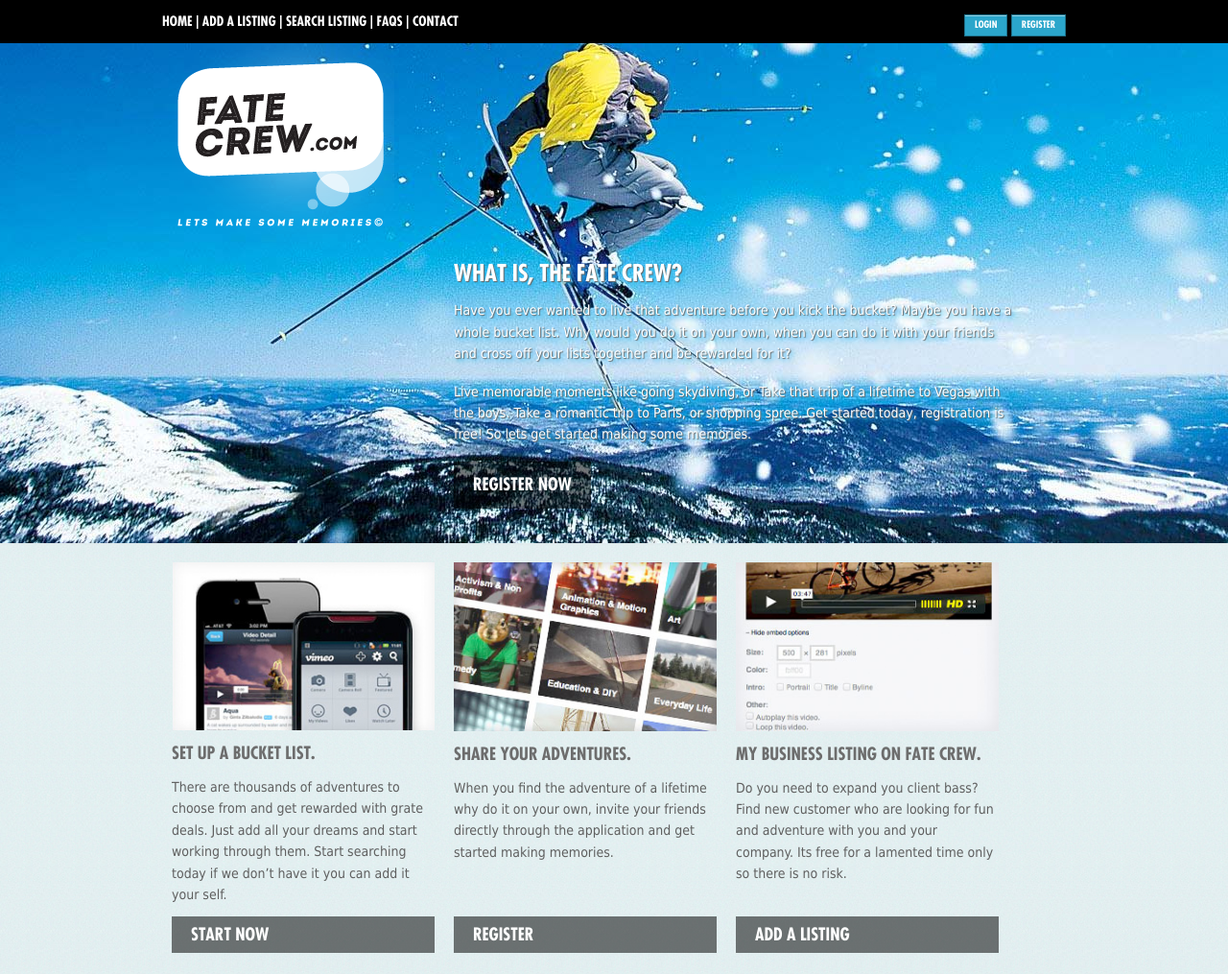
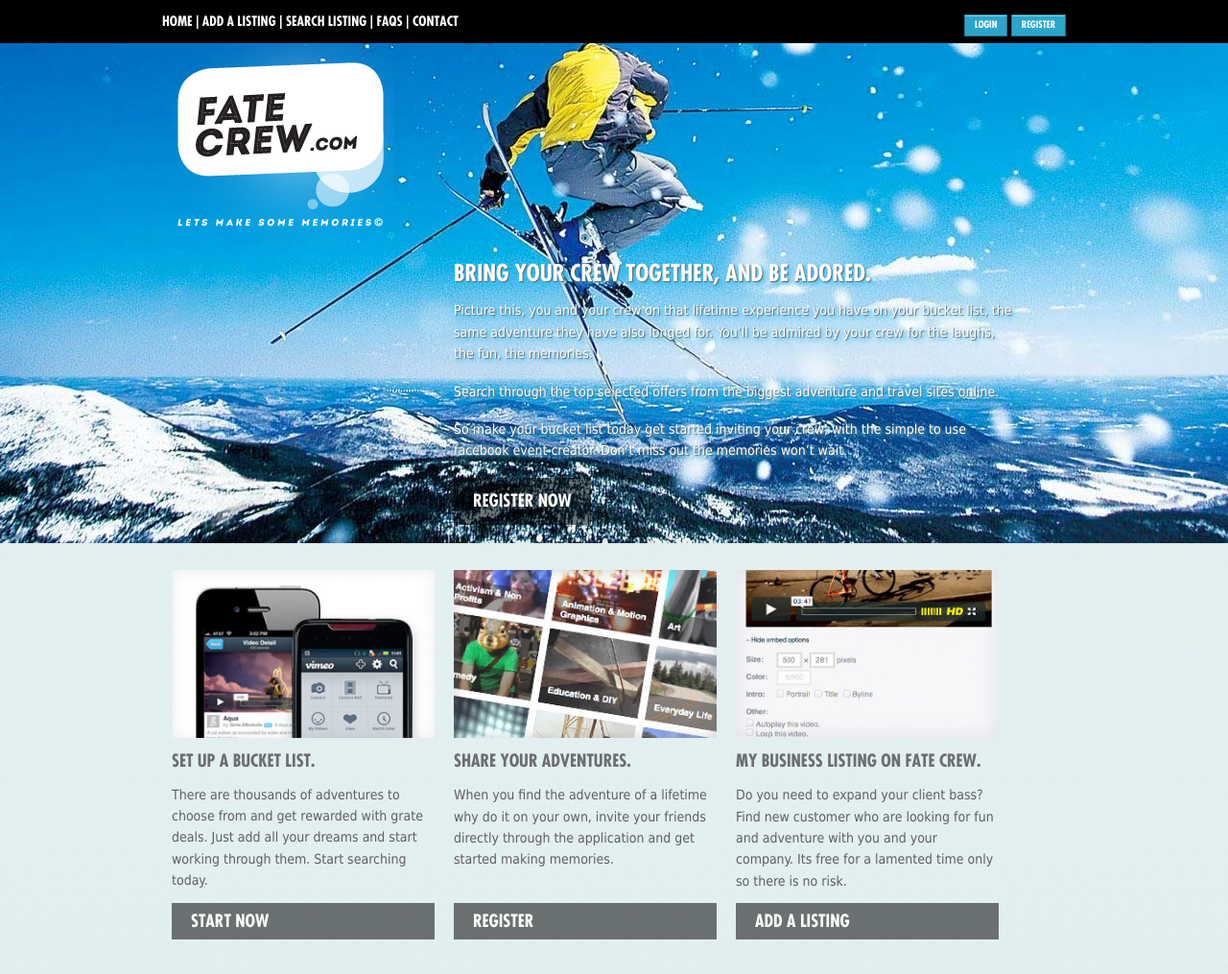
Before and after one commit to chrisevansau/production.fatecrew, a CodeIgniter app: page /index.php/welcome/index in a window 1280 px wide. Shown: the top 1015 px of the page at 96% size. Run offline with CodeIgniter, Linux system fonts and the light colour scheme; data comes from the database, SQL or seed files in the repository; data that the repository does not hold is empty; some libraries are stand-ins or nearby versions.

Commit message:
content updates

```diff
--- a/application/views/dock_page.php
+++ b/application/views/dock_page.php
@@ -51,7 +51,7 @@
 		</div>
         <div class="one_third">
           <div class="my_list">
-		  <h1>My List</h1>
+		  <h1>My BUCKET List</h1>
           <? $count =0;?>
           <? foreach($my_list as $row){?>
 		  <div class="my_row">
@@ -74,7 +74,7 @@
 	</div>
 </div>
 <div class="contnet">
-<h2>Other popular items</h2>
+<h2>Search Items for your bucket list</h2>
 <? for($i=$start;$i<$close;$i++){?>
 
 <a class="full_row_listing" href="/deal/<?=$listings[$i]["slug"]?>">
--- a/application/views/landing_page.php
+++ b/application/views/landing_page.php
@@ -7,13 +7,17 @@
   <img src="../../images/logo.png" width="232" height="225" />
   </div>
   <div class="two_third">
-  <h1 class="drop">What is, The Fate Crew?</h1>
+  <h1 class="drop">Bring your crew together, and be adored.</h1>
   <p class="drop">
-  Have you ever wanted to live that adventure before you kick the bucket? Maybe you have a whole bucket list.  Why would you do it on your own, when you can do it with your friends and cross off your lists together and be rewarded for it? </p>
+  Picture this, you and your crew on that lifetime experience you have on your bucket list, the same adventure they have also longed for. You’ll be admired by your crew for the laughs, the fun, the memories.
+</p>
   <p class="drop">
-
-Live memorable moments like going skydiving, or Take that trip of a lifetime to Vegas with the boys. Take a romantic trip to Paris, or shopping spree. Get started today, registration is free! So lets get started making some memories.
-</p><p>
+Search through the top selected offers from the biggest adventure and travel sites online.
+</p>
+  <p class="drop">
+So make your bucket list today get started inviting your crew, with the simple to use facebook event creator. Don’t miss out the memories won’t wait.
+</p>
+<p>
   <a class="black_button" href="/login">Register Now</a></p>
   </div>
   </div>
@@ -24,7 +28,7 @@ Live memorable moments like going skydiving, or Take that trip of a lifetime to
   		<div class="one_third">
   			<img src="../../images/set_up_list_img.jpg" width="297" height="190" />
   			<h2>set up a bucket list.</h2>
-  			<p>There are thousands of adventures to choose from and get rewarded with grate deals. Just add all your dreams and start working through them. Start searching today if we don’t have it you can add it your self. </p>
+  			<p>There are thousands of adventures to choose from and get rewarded with grate deals. Just add all your dreams and start working through them. Start searching today. </p>
 
   		</div>
 		<div class="one_third">
@@ -35,7 +39,7 @@ Live memorable moments like going skydiving, or Take that trip of a lifetime to
     	<div class="one_third">
     		<img src="../../images/my_bussiness_on_img.jpg" width="296" height="190" />
     		<h2>My business listing on Fate Crew.</h2>
-    		<p>Do you need to expand you client bass? Find new customer who are looking for fun and adventure with you and your company. Its free for a lamented time only so there is no risk. </p>
+    		<p>Do you need to expand your client bass? Find new customer who are looking for fun and adventure with you and your company. Its free for a lamented time only so there is no risk. </p>
 
     	</div>
     </div>
--- a/application/views/login_page.php
+++ b/application/views/login_page.php
@@ -74,7 +74,7 @@
 
 </script>
 <div class="logo"><img src="../../images/logo.png" width="232" height="225" /></div>
-<img class="loader" src="http://www.gseforsale.aero/images/ajax-loader.gif" style="display:none;" />
+<img class="loader" src="/images/ajax-loader.gif" style="display:none;" />
 <div class="form">
 
 <? if($this->session->flashdata('msg')){?>
```
Also changed, not shown: images/ajax-loader.gif (added).
